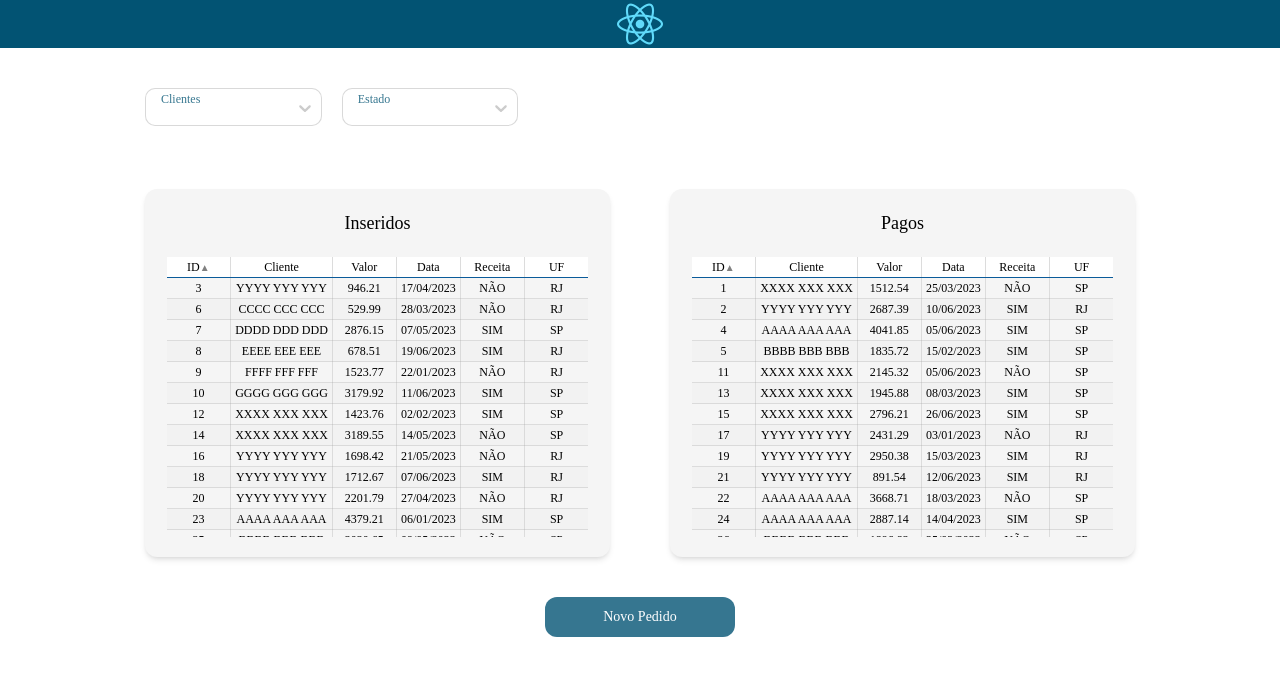
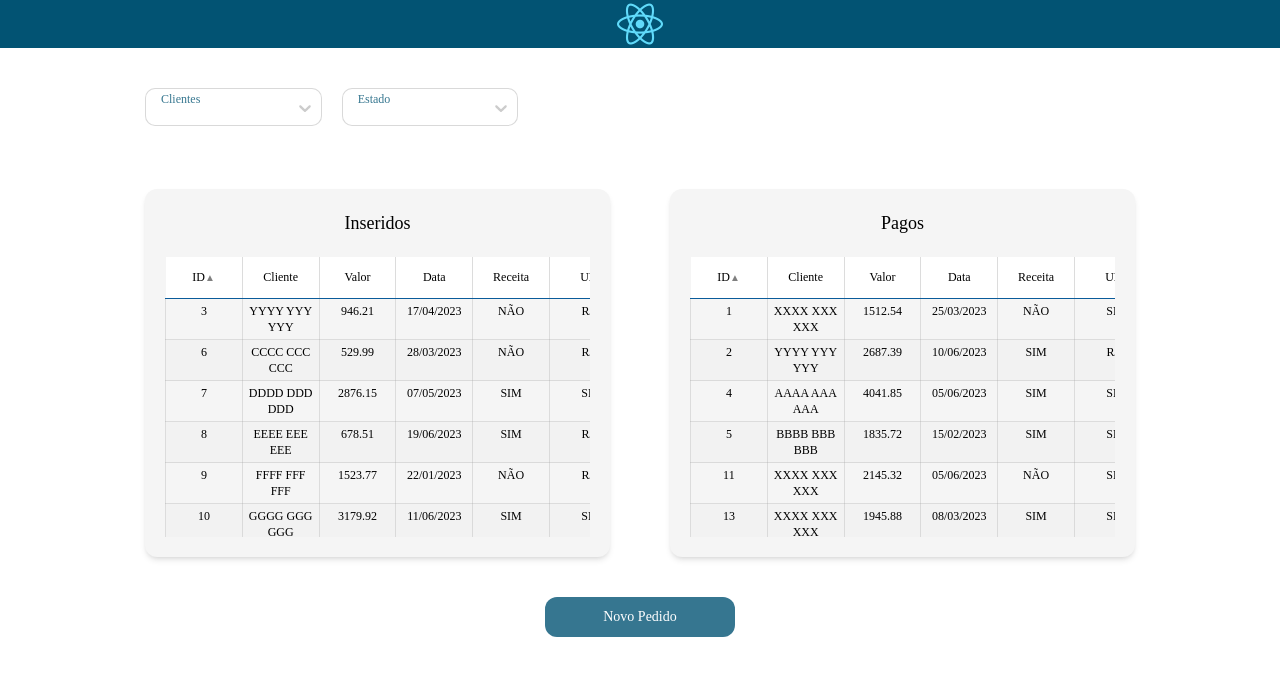
Before and after one commit to glgaspar/Front-End_Sprint2_FullStackDev_PUC-Rio, a React (Create React App) app: page / in a window 1280 px wide. Shown: the top 676 px of the page. Built offline with nearby package versions, Linux system fonts and the light colour scheme.

Commit message:
css + formatacao

```diff
--- a/src/components/Tabelas/TabelaSimples.jsx
+++ b/src/components/Tabelas/TabelaSimples.jsx
@@ -1,8 +1,6 @@
-import React, { useCallback, useState } from 'react';
-import classes from './TabelaSimples.module.css'
+import React, { useCallback, useState } from "react";
 
-
-function TabelaSimples(props){
+function TabelaSimples(props) {
 	// Tabela de camada única
 	/**
 	 * dados -> dados a renderizar
@@ -13,11 +11,7 @@ function TabelaSimples(props){
 	 *
 	 */
 
-    function sortData({
-        tableData,
-        sortKey,
-        reverse,
-        }) {
+	function sortData({ tableData, sortKey, reverse }) {
 		if (!sortKey) return tableData;
 
 		const sortedData = props.dados.sort((a, b) => {
@@ -31,18 +25,15 @@ function TabelaSimples(props){
 	}
 
 	// botao que define ordenacao das colunas
-        function SortButton({
-            sortOrder,
-            columnKey,
-            sortKey,
-        }) {
+	function SortButton({ sortOrder, columnKey, sortKey }) {
 		return (
 			<button
-            className={
+				className={`bg-transparent text-[10px] text-[gray] cursor-pointer transition-transform duration-[0.05s] ease-[ease-out] m-0 border-[none]
+                ${
 									sortKey === columnKey && sortOrder === "desc"
-                ? classes['sort-button'] + " " + classes['sort-reverse']
-                : classes['sort-button']
-            }
+										? "rotate-180"
+										: ""
+								}`}
 			>
 				{sortKey === columnKey ? "▲" : ""}
 			</button>
@@ -59,58 +50,108 @@ function TabelaSimples(props){
 	}
 
 	// filtra dados para exibir na tabela apenas as colunas de interesse
-    const titulos = Object.keys(props.head)
+	const titulos = Object.keys(props.head);
 	const dadoTabela = props.dados.map((e) => {
 		let obj = {};
-        titulos.forEach((k) => obj[k] = e[k])
+		titulos.forEach((k) => (obj[k] = e[k]));
 		return obj;
 	});
 
 	// manipulador que faz o callback para ordenar a tabela
 	const sortedData = useCallback(
-        () => sortData({ tableData: dadoTabela, sortKey, reverse: sortOrder === "desc" }),
+		() =>
+			sortData({
+				tableData: dadoTabela,
+				sortKey,
+				reverse: sortOrder === "desc",
+			}),
+		// eslint-disable-next-line react-hooks/exhaustive-deps
 		[dadoTabela, sortKey, sortOrder]
 	);
 
 	// puxa nome das colunas
-    const colunas = dadoTabela[0] && Object.keys(dadoTabela[0])
+	const colunas = dadoTabela[0] && Object.keys(dadoTabela[0]);
 
 	// formatador de colunas para tabela simples
-    const formataColunas = (coluna, linhas, index)=>{
+	const formataColunas = (coluna, linhas, index) => {
 		// formatador em R$xx,xx
 		if (props.money && props.money.includes(coluna)) {
-            return <td key={index}>
-                    {linhas[coluna].toLocaleString('pt-br', { style: 'currency', currency: 'BRL' })}
+			return (
+				<td
+					className="hover:bg-[rgb(195,195,195)] border text-center text-xs p-1 border-l-[none] border-solid border-[#a1a1a14d] first:border first:border-l-[none] first:border-solid first:border-[#a1a1a14d] last:border last:border-r-[none] last:border-solid last:border-[#a1a1a14d]"
+					key={index}
+				>
+					{linhas[coluna].toLocaleString("pt-br", {
+						style: "currency",
+						currency: "BRL",
+					})}
 				</td>
+			);
 		}
 		// Formatador de checkbox
-        if (props.checkBox && props.checkBox===coluna) {
-            return <td key={index}>
-                    {<input type="checkbox" checked={linhas[coluna]} onChange={() => handleOnChangeCheckbox(linhas)} />}
+		if (props.checkBox && props.checkBox === coluna) {
+			return (
+				<td key={index}>
+					{
+						<input
+							className="hover:bg-[rgb(195,195,195)] border text-center text-xs p-1 border-l-[none] border-solid border-[#a1a1a14d] first:border first:border-l-[none] first:border-solid first:border-[#a1a1a14d] last:border last:border-r-[none] last:border-solid last:border-[#a1a1a14d]"
+							type="checkbox"
+							checked={linhas[coluna]}
+							onChange={() => handleOnChangeCheckbox(linhas)}
+						/>
+					}
 				</td>
+			);
 		}
-        else return <td key={index}>{linhas[coluna]}</td>
-    }
+		if (props.dateTime?.includes(coluna)) {
+			return (
+				<td
+					className="hover:bg-[rgb(195,195,195)] border text-center text-xs p-1 border-l-[none] border-solid border-[#a1a1a14d] first:border first:border-l-[none] first:border-solid first:border-[#a1a1a14d] last:border last:border-r-[none] last:border-solid last:border-[#a1a1a14d]"
+					key={index}
+				>
+					{linhas[coluna].toLocaleString()}
+				</td>
+			);
+		} else
+			return (
+				<td
+					className="hover:bg-[rgb(195,195,195)] border text-center text-xs p-1 border-l-[none] border-solid border-[#a1a1a14d] first:border first:border-l-[none] first:border-solid first:border-[#a1a1a14d] last:border last:border-r-[none] last:border-solid last:border-[#a1a1a14d]"
+					key={index}
+				>
+					{linhas[coluna]}
+				</td>
+			);
+	};
 
 	// handler para clickes na linha, se houver a funcionalidade
-    const onClickHandler = (linhas) =>{
-        if (props.onClick) {props.onClick(linhas)}
+	const onClickHandler = (linhas) => {
+		if (props.onClick) {
+			props.onClick(linhas);
 		}
+	};
 	// handler para clickes no checkbox, se houver a funcionalidade
-    const handleOnChangeCheckbox = (linhas) =>{
-        if (props.onChangeCheckbox) {props.onChangeCheckbox(linhas)}
+	const handleOnChangeCheckbox = (linhas) => {
+		if (props.onChangeCheckbox) {
+			props.onChangeCheckbox(linhas);
 		}
+	};
 
-
-    return(
-            <div className={classes.containerTabela} style={{maxHeight: props.altura ? props.altura : 'none'}}>
-                <table className={classes.tabela} cellPadding={0} cellSpacing={0}>
-                    <thead>
+	return (
+		<div
+			className="h-[75vh] overflow-y-scroll"
+			style={{ maxHeight: props.altura ? props.altura : "none" }}
+		>
+			<table className="m-auto" cellPadding={0} cellSpacing={0}>
+				<thead className="text-xs sticky top-0">
 					<tr>
-                            {
-                                dadoTabela[0] && colunas.map((titulo, index) =>
-                                    <th key={index} onClick={() => changeSort(titulo)}>
-                                        { props.head[titulo]}
+						{dadoTabela[0] &&
+							colunas.map((titulo, index) => (
+								<th
+									className="min-w-[6vw] max-w-[13vw] text-center py-3 border-l-[none] border-r-[#a1a1a14d] border-r border-solid last:border-r-[none] cursor-pointer text-center bg-[white] p-1 border-b-[#0A5B9A] border-b border-solid overflow-wrap: break-word"
+									key={index}
+									onClick={() => changeSort(titulo)}
+								>
+									{props.head[titulo]}
 									<SortButton
 										columnKey={titulo}
 										{...{
@@ -119,22 +160,25 @@ function TabelaSimples(props){
 										}}
 									/>
 								</th>
-                                )
-                            }
+							))}
 					</tr>
 				</thead>
-                    <tbody>
-                        {sortedData().map((linhas, index) =>
-                                            <tr className={classes.linha} key={index} onClick={() =>onClickHandler(linhas)}>
-                                                {
-                                                    colunas.map((coluna, index) => formataColunas(coluna, linhas, index))
-                                                }
-                                            </tr>)
-                        }
+				<tbody className="max-h-8 overflow-y-scroll [&>*:nth-child(even)]:bg-[#f2f2f2]">
+					{sortedData().map((linhas, index) => (
+						<tr
+							className="hover:bg-[#ddd]"
+							key={index}
+							onClick={() => onClickHandler(linhas)}
+						>
+							{colunas.map((coluna, index) =>
+								formataColunas(coluna, linhas, index)
+							)}
+						</tr>
+					))}
 				</tbody>
 			</table>
 		</div>
-    )
+	);
 }
 
 export default TabelaSimples;
--- a/src/components/Tabelas/TabelaSimples.module.css
+++ /dev/null
@@ -1,77 +0,0 @@
-.containerTabela {
-    height: 75vh;
-    overflow-y: scroll;
-}
-
-.tabela {
-    margin: 0 auto;
-}
-
-.tabela thead {
-    font-size: 12px;
-    position: sticky;
-    top:0px;
-}
-
-.tabela tr:nth-child(even){background-color: #f2f2f2;}
-.tabela tr:hover {background-color: #ddd;}
-.tabela td:hover {background-color: rgb(195, 195, 195);}
-.tabela th {
-    word-wrap: break-word;
-    min-width: 5vw;
-    max-width: 6vw;
-    padding-top: 12px;
-    padding-bottom: 12px;
-    text-align: center;
-}
-
-.tabela th{
-    border-right: 1px solid rgb(161, 161, 161, 0.3);
-    border-left: none;
-}
-.tabela th:last-child{
-    border-right: none;
-}
-
-.tabela th {
-    cursor: pointer;
-    padding: 4px;
-    text-align: center;
-    border-bottom: 1px solid #0A5B9A;
-    background-color: white;
-}
-
-.sort-button {
-    background-color: transparent;
-    border: none;
-    margin: 0;
-    font-size: 10px;
-    color: gray;
-    cursor: pointer;
-    transition: transform 0.05s ease-out;
-}
-
-.sort-reverse {
-    transform: rotate(180deg);
-}
-
-.tabela tbody {
-    max-height: 32px;
-    overflow-y: scroll;
-}
-
-.tabela td:first-child{
-    border: 1px solid rgba(161, 161, 161, 0.3);
-    border-left: none;
-}
-.tabela td{
-    border: 1px solid rgb(161, 161, 161, 0.3);
-    border-left: none;
-    padding: 4px;
-    text-align: center;
-    font-size: 12px;
-}
-.tabela td:last-child{
-    border: 1px solid rgb(161, 161, 161, 0.3);
-    border-right: none;
-}
```
Lines whose indentation alone changed are shown as unchanged.
